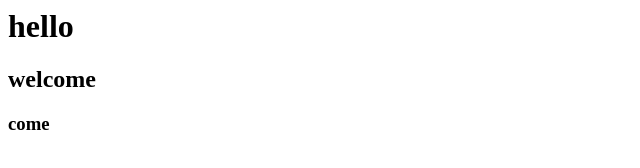
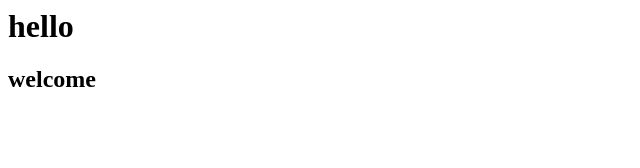
Before and after one commit to Aksha882005/project, a plain HTML site: page index.html in a window 1280 px wide. Shown: the full height of the page, 0-640 px from the left. Drawn offline with Linux system fonts and the light colour scheme.

Commit message:
drop the linr

```diff
--- a/index.html
+++ b/index.html
@@ -4,7 +4,6 @@
         <body>
             <h1>hello</h1>
             <h2>welcome</h2>
-            <h3>come</h3>
         </body>
     </head>
 </html>
```
